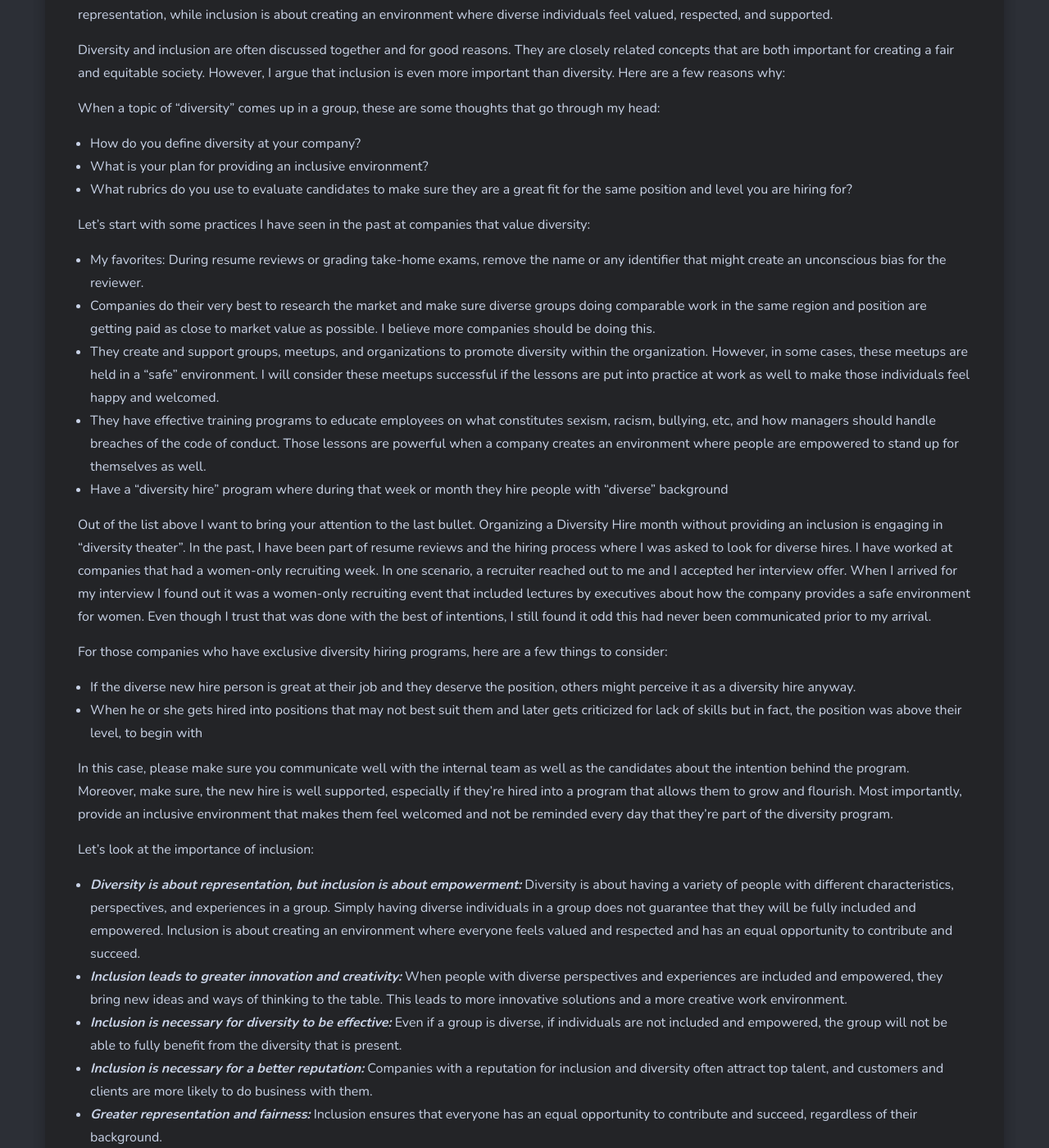
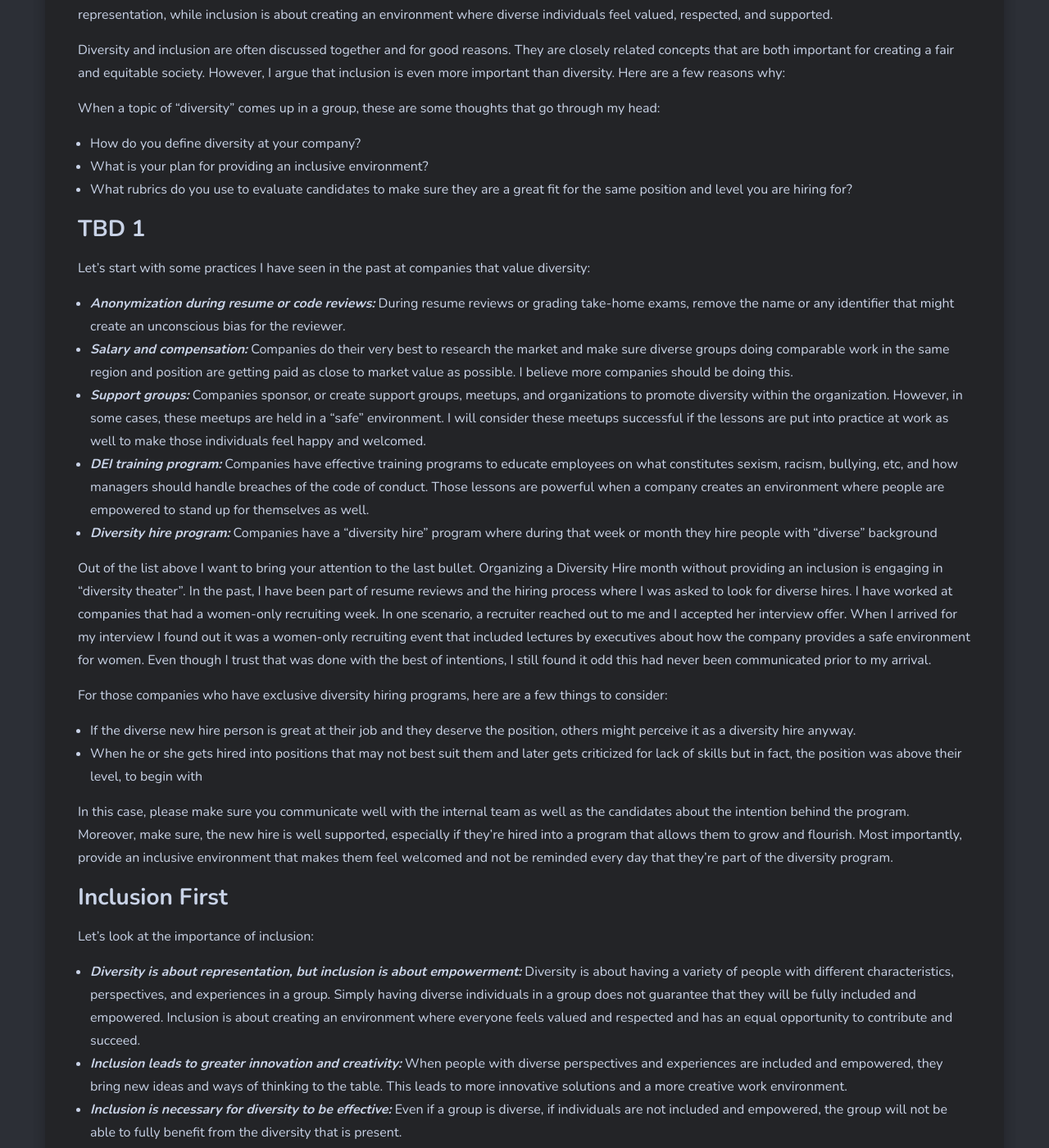
Before and after one commit to saslani/saslani.github.io, a Jekyll site: the page built from _posts/2020-04-09-workplace-diversity.md, in a window 1280 px wide and 1400 px high, scrolled down 1046 px. Shown: the whole window at 82% size. Built offline with Jekyll 4.4.1, drawn with Linux system fonts in a browser that asks for light colours; nearby versions of some CDN libraries; comment, search, counter and statistics services are not loaded.

Commit message:
add subheaders

```diff
--- a/_posts/2020-04-09-workplace-diversity.md
+++ b/_posts/2020-04-09-workplace-diversity.md
@@ -17,12 +17,13 @@ When a topic of "diversity" comes up in a group, these are some thoughts that go
 * What is your plan for providing an inclusive environment?
 * What rubrics do you use to evaluate candidates to make sure they are a great fit for the same position and level you are hiring for?
 
+## TBD 1
 Let's start with some practices I have seen in the past at companies that value diversity:
-* My favorites: During resume reviews or grading take-home exams, remove the name or any identifier that might create an unconscious bias for the reviewer.
-* Companies do their very best to research the market and make sure diverse groups doing comparable work in the same region and position are getting paid as close to market value as possible. I believe more companies should be doing this.
-* They create and support groups, meetups, and organizations to promote diversity within the organization. However, in some cases, these meetups are held in a "safe" environment. I will consider these meetups successful if the lessons are put into practice at work as well to make those individuals feel happy and welcomed.
-* They have effective training programs to educate employees on what constitutes sexism, racism, bullying, etc, and how managers should handle breaches of the code of conduct. Those lessons are powerful when a company creates an environment where people are empowered to stand up for themselves as well.
-* Have a "diversity hire" program where during that week or month they hire people with "diverse" background
+* ***Anonymization during resume or code reviews:*** During resume reviews or grading take-home exams, remove the name or any identifier that might create an unconscious bias for the reviewer.
+* ***Salary and compensation:*** Companies do their very best to research the market and make sure diverse groups doing comparable work in the same region and position are getting paid as close to market value as possible. I believe more companies should be doing this.
+* ***Support groups:*** Companies sponsor, or create support groups, meetups, and organizations to promote diversity within the organization. However, in some cases, these meetups are held in a "safe" environment. I will consider these meetups successful if the lessons are put into practice at work as well to make those individuals feel happy and welcomed.
+* ***DEI training program:*** Companies have effective training programs to educate employees on what constitutes sexism, racism, bullying, etc, and how managers should handle breaches of the code of conduct. Those lessons are powerful when a company creates an environment where people are empowered to stand up for themselves as well.
+* ***Diversity hire program:*** Companies have a "diversity hire" program where during that week or month they hire people with "diverse" background
 
 Out of the list above I want to bring your attention to the last bullet. Organizing a Diversity Hire month without providing an inclusion is engaging in "diversity theater". In the past, I have been part of resume reviews and the hiring process where I was asked to look for diverse hires. I have worked at companies that had a women-only recruiting week. In one scenario, a recruiter reached out to me and I accepted her interview offer. When I arrived for my interview I found out it was a women-only recruiting event that included lectures by executives about how the company provides a safe environment for women. Even though I trust that was done with the best of intentions, I still found it odd this had never been communicated prior to my arrival.
 
@@ -31,6 +32,8 @@ For those companies who have exclusive diversity hiring programs, here are a few
 * When he or she gets hired into positions that may not best suit them and later gets criticized for lack of skills but in fact, the position was above their level, to begin with
 
 In this case, please make sure you communicate well with the internal team as well as the candidates about the intention behind the program. Moreover, make sure, the new hire is well supported, especially if they're hired into a program that allows them to grow and flourish. Most importantly, provide an inclusive environment that makes them feel welcomed and not be reminded every day that they're part of the diversity program.
+
+## Inclusion First
 
 Let's look at the importance of inclusion:
 * ***Diversity is about representation, but inclusion is about empowerment:*** Diversity is about having a variety of people with different characteristics, perspectives, and experiences in a group. Simply having diverse individuals in a group does not guarantee that they will be fully included and empowered. Inclusion is about creating an environment where everyone feels valued and respected and has an equal opportunity to contribute and succeed.
```
